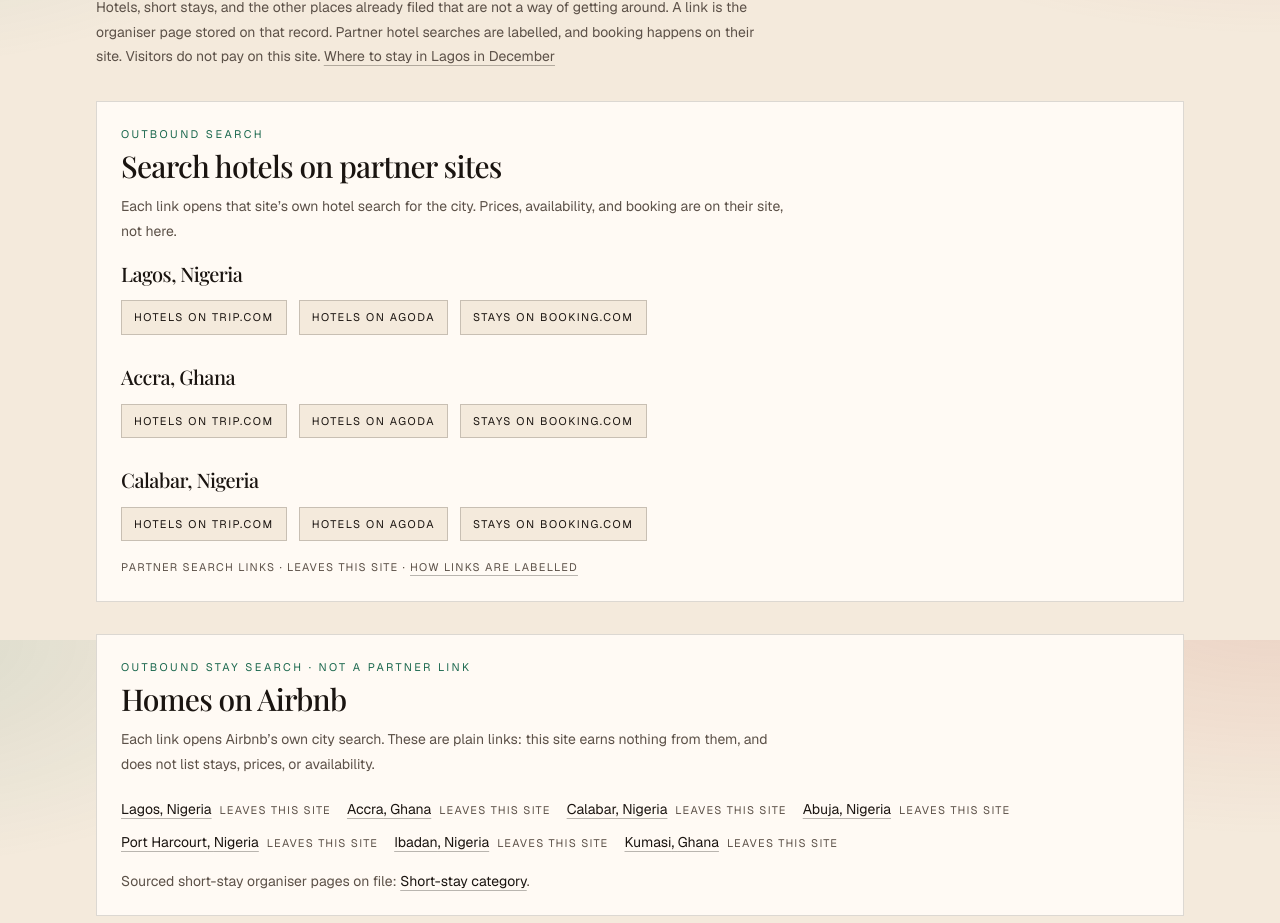
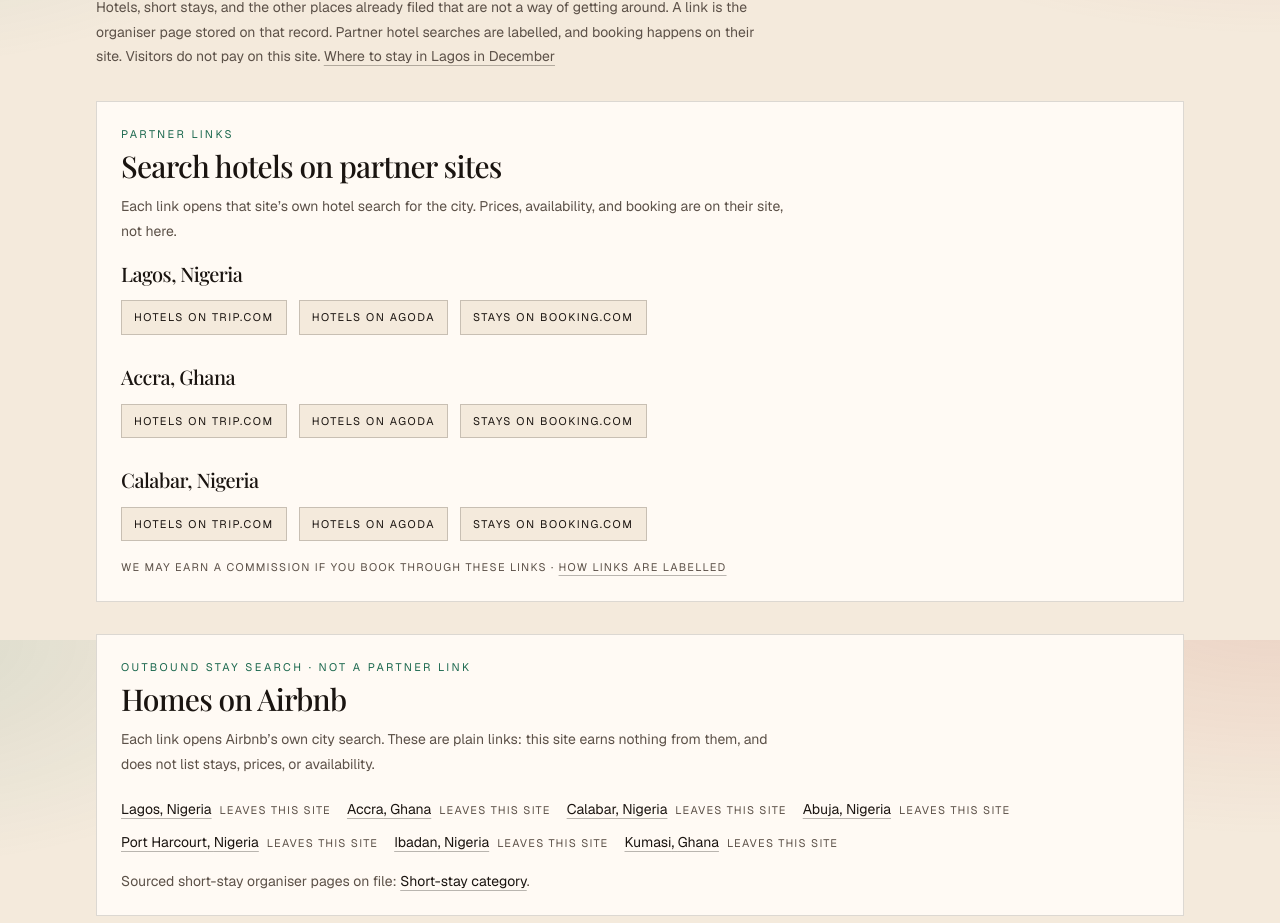
Before and after one commit to oxbreed/december-circuit, a Next.js app: page /guide in a window 1280 px wide. Shown: the part 4160-5083 px from the top of the page. Built offline with nearby package versions, Linux system fonts and the light colour scheme; no server answers.

Commit message:
Use Trip.com affiliate defaults when env vars are unset.
Oxbreed Management Ltd Allianceid and SID are public deep-link params.
TRIPCOM_ALLIANCE_ID and TRIPCOM_SID still override them. Other partners are unchanged.

```diff
--- a/app/affiliate-config.ts
+++ b/app/affiliate-config.ts
@@ -2,17 +2,22 @@ import "server-only";
 import { partners, type GoQuery, type PartnerSlug } from "./affiliate-partners";
 
 /**
- * Server-only partner destinations. Affiliate IDs come from env vars only.
- * With no ID set, the redirect opens the partner's normal public page and the
+ * Server-only partner destinations. Affiliate IDs come from env vars, with
+ * in-code defaults only for Trip.com (public deep-link params). With no ID
+ * and no default, the redirect opens the partner's normal public page and the
  * click is logged as not earning — the site never claims a commission it is
  * not set up to receive.
  *
  * Env vars (all optional, names only in .env.example):
- * - TRIPCOM_ALLIANCE_ID + TRIPCOM_SID — Trip.com Affiliate deep-link params
+ * - TRIPCOM_ALLIANCE_ID + TRIPCOM_SID — override the Trip.com defaults below
  * - AGODA_CID — Agoda Partners site id
  * - BOOKING_AID — Booking.com affiliate id
  * - VIATOR_PID + VIATOR_MCID — Viator Partner Program ids
  */
+
+/** Public Trip.com params for the Oxbreed Management Ltd site. Env vars override. */
+const TRIPCOM_ALLIANCE_DEFAULT = "11268503";
+const TRIPCOM_SID_DEFAULT = "335386234";
 
 function env(name: string) {
   const value = process.env[name]?.trim();
@@ -39,8 +44,8 @@ function tripCom(base: string, query: GoQuery, keyword: boolean): Built {
   const url = new URL(base);
   const text = searchText(query);
   if (keyword && text) url.searchParams.set("keyword", text);
-  const alliance = env("TRIPCOM_ALLIANCE_ID");
-  const sid = env("TRIPCOM_SID");
+  const alliance = env("TRIPCOM_ALLIANCE_ID") ?? TRIPCOM_ALLIANCE_DEFAULT;
+  const sid = env("TRIPCOM_SID") ?? TRIPCOM_SID_DEFAULT;
   const earning = Boolean(alliance && sid);
   if (alliance && sid) {
     url.searchParams.set("Allianceid", alliance);
@@ -88,7 +93,7 @@ export function partnerDestination(slug: PartnerSlug, query: GoQuery): Built {
   return builders[slug](query);
 }
 
-/** True when the partner's affiliate IDs are set in this deployment. */
+/** True when the partner's affiliate IDs are set (or defaulted) in this deployment. */
 export function partnerEarning(slug: PartnerSlug) {
   return builders[slug]({}).earning;
 }
```
Also changed, not shown: 3 other files (tests, documents, lock files or other folders).
